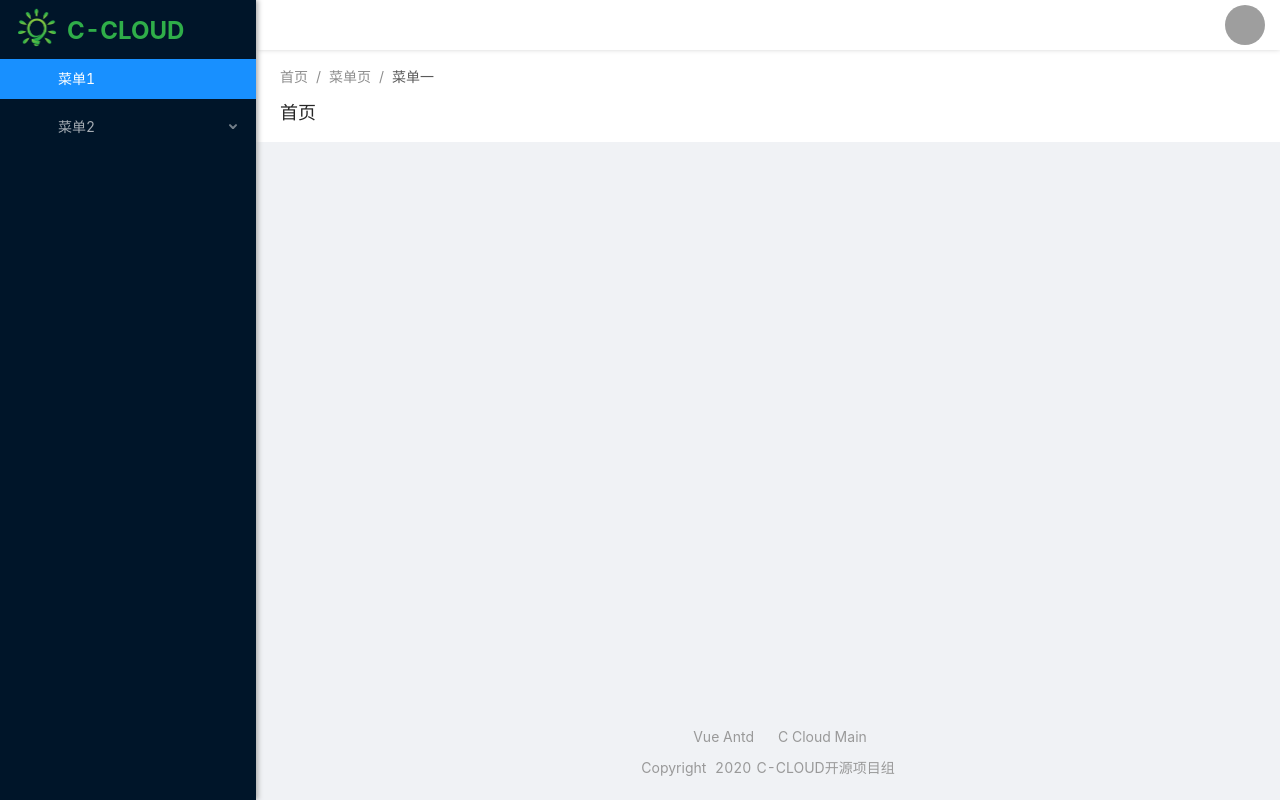
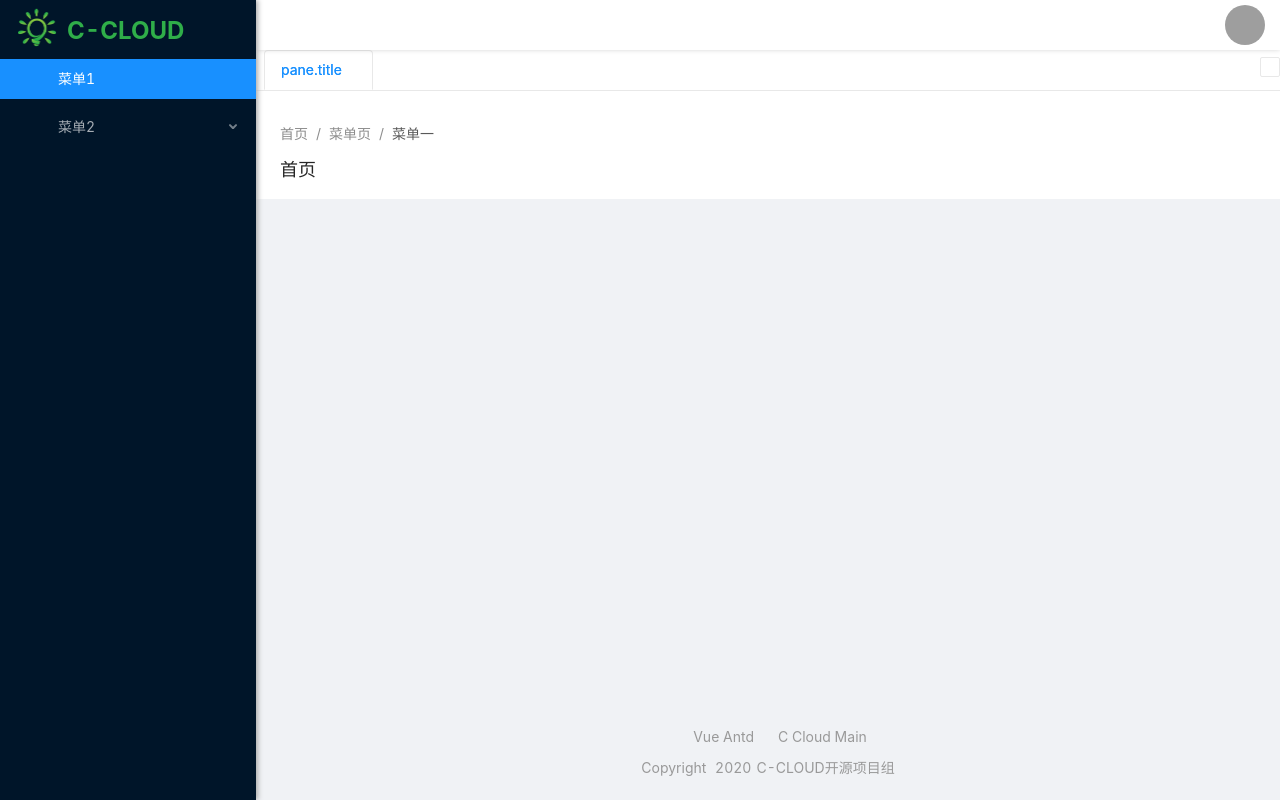
Before and after one commit to iwangjie/ccloud-web, a Vue app: page / in a window 1280 px wide. Built offline with nearby package versions, Linux system fonts and the light colour scheme; grey boxes are pictures that could not be loaded.

Commit message:
添加多标签

```diff
--- a/src/core/component_use.js
+++ b/src/core/component_use.js
@@ -3,7 +3,7 @@
  * @Author: kcz
  * @Date: 2020-02-23 21:06:45
  * @LastEditors: kcz
- * @LastEditTime: 2020-02-29 09:33:00
+ * @LastEditTime: 2020-02-29 11:51:30
  */
 
 /* eslint-disable */
@@ -28,12 +28,14 @@ import {
   Card,
   Breadcrumb,
   Modal,
+  Tabs,
   message,
   notification
 } from 'ant-design-vue'
 
 
 Vue.use(LocaleProvider)
+Vue.use(Tabs)
 Vue.use(Breadcrumb)
 Vue.use(Card)
 Vue.use(Layout)
--- a/src/styles/layout.less
+++ b/src/styles/layout.less
@@ -16,7 +16,7 @@
      position: relative;
      z-index: 2;
      .toggle-collapsed-btn{
-       font-size: 22px;
+       font-size: 20px;
        width: 50px;
        text-align: center;
        line-height: 50px;
@@ -59,6 +59,11 @@
    .layout-footer{
      background: #f0f2f5;
   }
+
+  // 标签页样式
+  .ant-tabs-tab:first-child{
+    margin-left: 8px!important;
+  }
  }
 }
 
--- a/src/views/layout/index.vue
+++ b/src/views/layout/index.vue
@@ -3,11 +3,14 @@
  * @Author: kcz
  * @Date: 2020-02-23 21:12:19
  * @LastEditors: kcz
- * @LastEditTime: 2020-02-29 09:42:52
+ * @LastEditTime: 2020-02-29 13:44:00
  -->
 <template>
   <div class="layout-main">
+    <!-- 左侧菜单组件 start -->
     <cMenu class="c-layout-left" />
+    <!-- 左侧菜单组件 end -->
+    <!-- 右侧区域 start -->
     <div class="layout-right">
       <header class="layout-header">
         <!-- 头部左侧切换菜单按钮 start -->
@@ -38,14 +41,21 @@
         </div>
         <!-- 头部右侧装饰 end -->
       </header>
+      <!-- 多标签组件 start -->
+      <cTabs />
+      <!-- 多标签组件 end -->
       <div class="layout-content">
         <div class="router-info">
+          <!-- 面包屑组件 start -->
           <cBreadcrumb />
+          <!-- 面包屑组件 end -->
           <h3>首页</h3>
         </div>
+      <!-- 内容主体区域 start -->
         <div class="layout-router-view-box">
           <router-view></router-view>
         </div>
+      <!-- 内容主体区域 end -->
       </div>
 
       <!-- 页脚 start -->
@@ -54,6 +64,7 @@
       </div>
       <!-- 页脚 end -->
     </div>
+    <!-- 右侧区域 end -->
   </div>
 </template>
 <script>
@@ -61,13 +72,16 @@ import { mapGetters } from 'vuex'
 import cMenu from '@/components/Menu/index.vue'
 import cFooter from '@/components/Footer/index.vue'
 import cBreadcrumb from './module/breadcrumb'
+import cTabs from './module/cTabs'
 // console.log(cMenu)
 export default {
   components: {
     cMenu,
     cBreadcrumb,
-    cFooter
+    cFooter,
+    cTabs
   },
+
   computed: {
     ...mapGetters(['collapsed'])
   },
--- /dev/null
+++ b/src/views/layout/module/cTabs.vue
@@ -0,0 +1,23 @@
+<!--
+ * @Description:多标签页
+ * @Author: kcz
+ * @Date: 2020-02-29 13:35:07
+ * @LastEditors: kcz
+ * @LastEditTime: 2020-02-29 13:37:03
+ -->
+<template>
+        <a-tabs v-model="activeKey" type="editable-card">
+    <a-tab-pane  tab="pane.title" :key="22">
+    </a-tab-pane>
+  </a-tabs>
+</template>
+<script>
+export default {
+  name: 'cTabs',
+  data () {
+    return {
+      activeKey: 22
+    }
+  }
+}
+</script>
```
